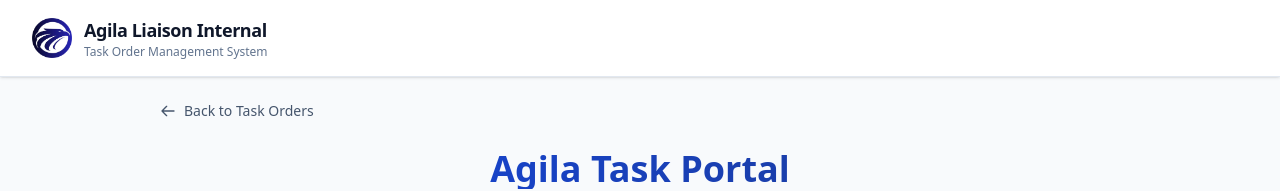
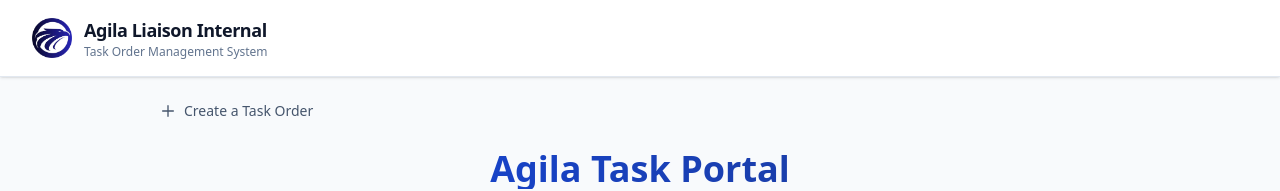
Before and after one commit to Agila-Tax-Management/liaison-task-order, a Next.js app: page / in a window 1280 px wide. Shown: the top 191 px of the page. Built offline with nearby package versions, Linux system fonts and the light colour scheme.

Commit message:
Update page.tsx

```diff
--- a/src/app/page.tsx
+++ b/src/app/page.tsx
@@ -7,16 +7,16 @@ export const dynamic = "force-dynamic";
 export default function PortalPage() {
   return (
     <div className="mx-auto max-w-5xl px-4 py-6 sm:px-6 lg:px-8">
-      {/* Back Button */}
+      {/* Create Task Order Link */}
       <div className="mb-6">
         <Link
           href="/orders"
           className="inline-flex items-center gap-2 text-sm font-medium text-slate-600 hover:text-blue-700 transition-colors"
         >
           <svg xmlns="http://www.w3.org/2000/svg" className="h-4 w-4" fill="none" viewBox="0 0 24 24" stroke="currentColor" strokeWidth={2}>
-            <path strokeLinecap="round" strokeLinejoin="round" d="M10 19l-7-7m0 0l7-7m-7 7h18" />
+            <path strokeLinecap="round" strokeLinejoin="round" d="M12 4v16m8-8H4" />
           </svg>
-          Back to Task Orders
+          Create a Task Order
         </Link>
       </div>
 
```
